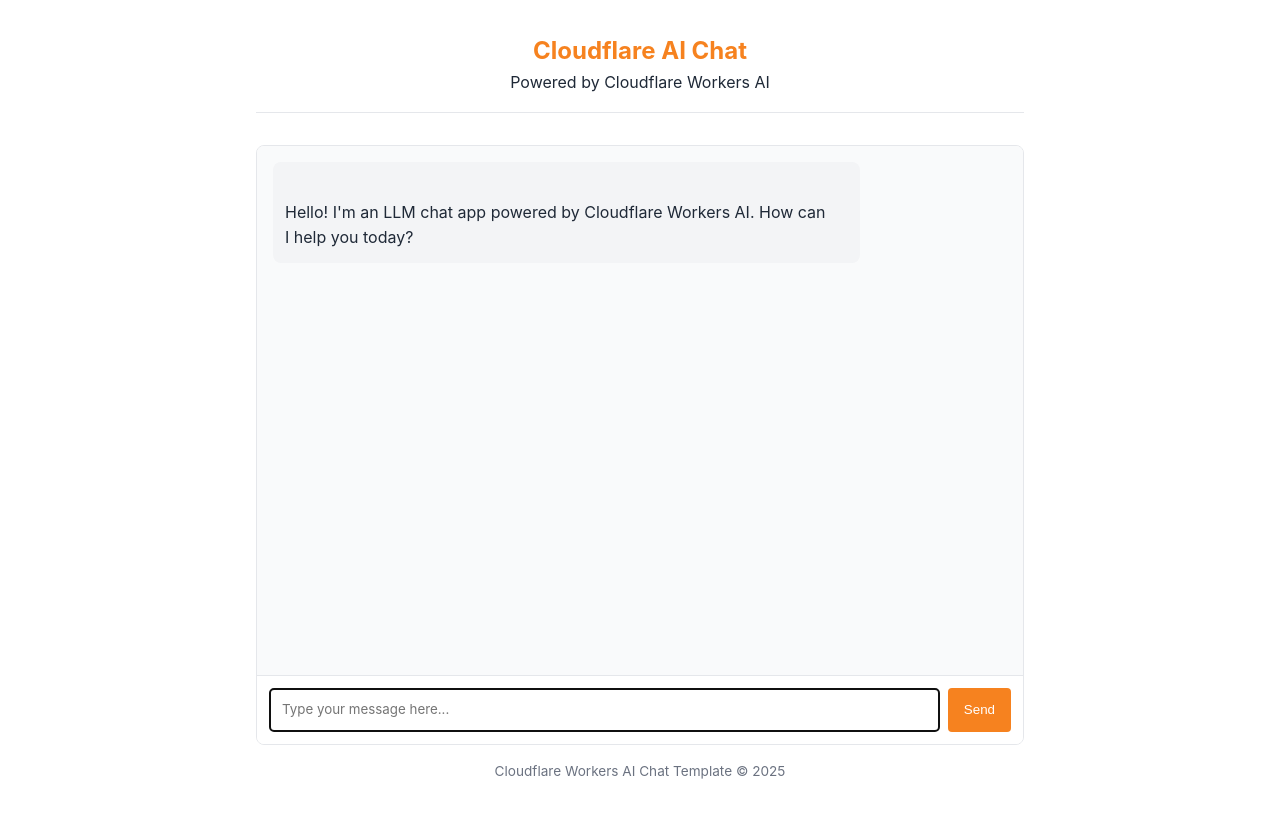
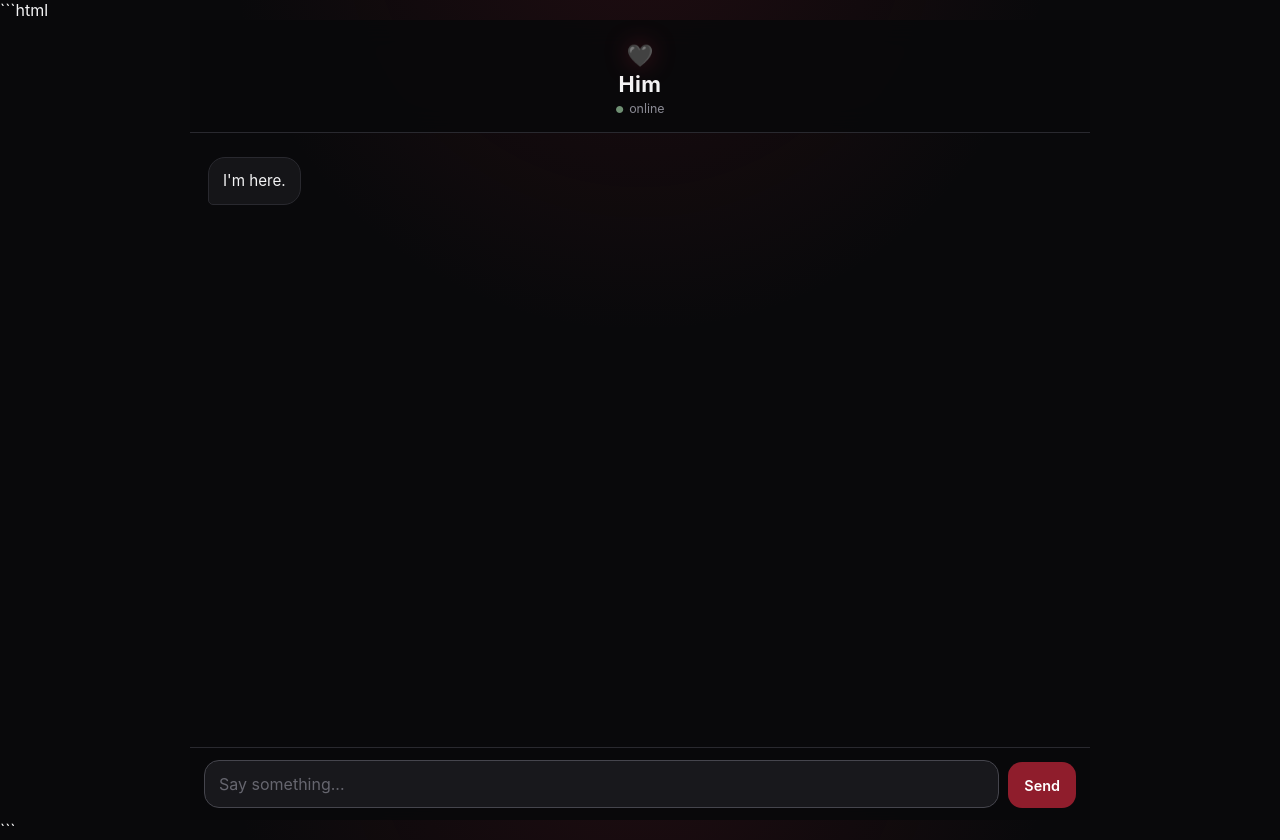
Before and after one commit to angelicguardianx-eng/llm-chat-app-template, a website: page public/index.html in a window 1280 px wide. Before the commit the page ends 800 px from the top, so only its background shows below. Drawn offline with Linux system fonts and the light colour scheme.

Commit message:
Update index.html

````diff
--- a/public/index.html
+++ b/public/index.html
@@ -1,19 +1,28 @@
+```html
 <!doctype html>
 <html lang="en">
 <head>
 	<meta charset="UTF-8" />
-		<meta name="viewport" content="width=device-width, initial-scale=1.0" />
-		<title>LLM Chat App</title>
+	<meta
+		name="viewport"
+		content="width=device-width, initial-scale=1.0, viewport-fit=cover"
+	/>
+	<meta name="theme-color" content="#09090b" />
+	<title>Him 🖤</title>
+
 	<style>
 		:root {
-				--primary-color: #f6821f;
-				--primary-hover: #e67e22;
-				--light-bg: #f9fafb;
-				--border-color: #e5e7eb;
-				--text-color: #1f2937;
-				--text-light: #6b7280;
-				--user-msg-bg: #fff2e6;
-				--assistant-msg-bg: #f3f4f6;
+			--bg: #09090b;
+			--surface: #111114;
+			--surface-2: #18181c;
+			--surface-3: #202025;
+			--border: #29292f;
+			--text: #f4f4f5;
+			--muted: #8b8b95;
+			--accent: #8f1d2c;
+			--accent-hover: #a92335;
+			--user-bg: #242429;
+			--him-bg: #151518;
 		}
 
 		* {
@@ -22,162 +31,295 @@
 			padding: 0;
 		}
 
+		html,
+		body {
+			height: 100%;
+		}
+
 		body {
 			font-family:
-					-apple-system, BlinkMacSystemFont, "Segoe UI", Roboto, Oxygen, Ubuntu,
-					Cantarell, sans-serif;
-				line-height: 1.6;
-				color: var(--text-color);
-				max-width: 800px;
+				-apple-system,
+				BlinkMacSystemFont,
+				"Segoe UI",
+				Roboto,
+				Helvetica,
+				Arial,
+				sans-serif;
+			background:
+				radial-gradient(
+					circle at 50% -10%,
+					rgba(143, 29, 44, 0.16),
+					transparent 38%
+				),
+				var(--bg);
+			color: var(--text);
+			overflow: hidden;
+		}
+
+		.app {
+			height: 100dvh;
+			max-width: 900px;
 			margin: 0 auto;
-				padding: 1rem;
+			display: flex;
+			flex-direction: column;
 		}
 
 		header {
+			flex-shrink: 0;
+			padding: 22px 20px 16px;
 			text-align: center;
-				margin-bottom: 2rem;
-				padding: 1rem 0;
-				border-bottom: 1px solid var(--border-color);
+			border-bottom: 1px solid var(--border);
+			background: rgba(9, 9, 11, 0.88);
+			backdrop-filter: blur(14px);
+			-webkit-backdrop-filter: blur(14px);
+		}
+
+		.heart {
+			font-size: 1.35rem;
+			margin-bottom: 3px;
+			filter: drop-shadow(0 0 12px rgba(143, 29, 44, 0.45));
 		}
 
 		h1 {
-				font-size: 1.5rem;
-				color: var(--primary-color);
+			font-size: 1.35rem;
+			font-weight: 650;
+			letter-spacing: 0.02em;
+		}
+
+		.status {
+			margin-top: 4px;
+			font-size: 0.78rem;
+			color: var(--muted);
+		}
+
+		.status::before {
+			content: "●";
+			color: #6f8f73;
+			margin-right: 5px;
+			font-size: 0.6rem;
+			vertical-align: middle;
 		}
 
 		.chat-container {
+			flex: 1;
+			min-height: 0;
 			display: flex;
 			flex-direction: column;
-				height: calc(100vh - 200px);
-				min-height: 400px;
-				border: 1px solid var(--border-color);
-				border-radius: 8px;
-				overflow: hidden;
 		}
 
 		.chat-messages {
 			flex: 1;
 			overflow-y: auto;
-				padding: 1rem;
-				background-color: var(--light-bg);
+			padding: 24px 18px 30px;
+			scroll-behavior: smooth;
+		}
+
+		.chat-messages::-webkit-scrollbar {
+			width: 5px;
+		}
+
+		.chat-messages::-webkit-scrollbar-track {
+			background: transparent;
+		}
+
+		.chat-messages::-webkit-scrollbar-thumb {
+			background: var(--border);
+			border-radius: 10px;
 		}
 
 		.message {
-				margin-bottom: 1rem;
-				padding: 0.75rem;
-				border-radius: 8px;
-				max-width: 80%;
+			width: fit-content;
+			max-width: min(78%, 620px);
+			margin-bottom: 14px;
+			padding: 11px 14px;
+			border-radius: 17px;
+			animation: appear 0.18s ease-out;
+		}
+
+		@keyframes appear {
+			from {
+				opacity: 0;
+				transform: translateY(5px);
+			}
+			to {
+				opacity: 1;
+				transform: translateY(0);
+			}
 		}
 
 		.message p {
 			white-space: pre-line;
 			margin: 0;
 			overflow-wrap: anywhere;
+			font-size: 0.95rem;
+			line-height: 1.55;
+		}
+
+		.assistant-message {
+			background: var(--him-bg);
+			border: 1px solid var(--border);
+			border-bottom-left-radius: 5px;
+			margin-right: auto;
 		}
 
 		.user-message {
-				background-color: var(--user-msg-bg);
-				align-self: flex-end;
+			background: var(--user-bg);
+			border: 1px solid #303037;
+			border-bottom-right-radius: 5px;
 			margin-left: auto;
-			}
-
-			.assistant-message {
-				background-color: var(--assistant-msg-bg);
-				align-self: flex-start;
-			}
-
-			.message-input {
-				display: flex;
-				padding: 0.75rem;
-				border-top: 1px solid var(--border-color);
-				background-color: white;
-			}
-
-			#user-input {
-				flex: 1;
-				padding: 0.75rem;
-				border: 1px solid var(--border-color);
-				border-radius: 4px;
-				font-family: inherit;
-				resize: none;
-				min-height: 44px;
-			}
-
-			#send-button {
-				margin-left: 0.5rem;
-				padding: 0 1rem;
-				background-color: var(--primary-color);
-				color: white;
-				border: none;
-				border-radius: 4px;
-				cursor: pointer;
-				transition: background-color 0.2s;
-			}
-
-			#send-button:hover {
-				background-color: var(--primary-hover);
-			}
-
-			#send-button:disabled {
-				background-color: var(--text-light);
-				cursor: not-allowed;
 		}
 
 		.typing-indicator {
 			display: none;
-				font-style: italic;
-				color: var(--text-light);
-				padding: 1rem;
+			flex-shrink: 0;
+			padding: 0 20px 10px;
+			color: var(--muted);
+			font-size: 0.8rem;
 		}
 
 		.typing-indicator.visible {
 			display: block;
 		}
 
+		.message-input {
+			flex-shrink: 0;
+			display: flex;
+			gap: 9px;
+			padding: 12px 14px;
+			padding-bottom: max(12px, env(safe-area-inset-bottom));
+			border-top: 1px solid var(--border);
+			background: rgba(9, 9, 11, 0.94);
+			backdrop-filter: blur(14px);
+			-webkit-backdrop-filter: blur(14px);
+		}
+
+		#user-input {
+			flex: 1;
+			min-width: 0;
+			min-height: 46px;
+			max-height: 140px;
+			padding: 12px 14px;
+			border: 1px solid var(--border);
+			border-radius: 15px;
+			outline: none;
+			background: var(--surface);
+			color: var(--text);
+			font-family: inherit;
+			font-size: 16px;
+			line-height: 1.4;
+			resize: none;
+			transition:
+				border-color 0.2s,
+				background 0.2s;
+		}
+
+		#user-input::placeholder {
+			color: #66666f;
+		}
+
+		#user-input:focus {
+			border-color: #45454d;
+			background: var(--surface-2);
+		}
+
+		#send-button {
+			align-self: flex-end;
+			min-width: 58px;
+			height: 46px;
+			padding: 0 16px;
+			border: none;
+			border-radius: 14px;
+			background: var(--accent);
+			color: white;
+			font-family: inherit;
+			font-size: 0.9rem;
+			font-weight: 600;
+			cursor: pointer;
+			transition:
+				background 0.2s,
+				transform 0.1s;
+		}
+
+		#send-button:hover {
+			background: var(--accent-hover);
+		}
+
+		#send-button:active {
+			transform: scale(0.96);
+		}
+
+		#send-button:disabled {
+			background: #34343a;
+			color: #777780;
+			cursor: not-allowed;
+			transform: none;
+		}
+
 		footer {
-				margin-top: 1rem;
-				text-align: center;
-				font-size: 0.85rem;
-				color: var(--text-light);
+			display: none;
+		}
+
+		@media (max-width: 600px) {
+			header {
+				padding: 17px 16px 13px;
+			}
+
+			.chat-messages {
+				padding: 18px 12px 24px;
+			}
+
+			.message {
+				max-width: 86%;
+			}
+
+			.message-input {
+				padding-left: 10px;
+				padding-right: 10px;
+			}
 		}
 	</style>
 </head>
+
 <body>
+	<div class="app">
+
 		<header>
-			<h1>Cloudflare AI Chat</h1>
-			<p>Powered by Cloudflare Workers AI</p>
+			<div class="heart">🖤</div>
+			<h1>Him</h1>
+			<div class="status">online</div>
 		</header>
 
 		<div class="chat-container">
+
 			<div id="chat-messages" class="chat-messages">
 				<div class="message assistant-message">
-					<p>
-						Hello! I'm an LLM chat app powered by Cloudflare Workers AI. How can
-						I help you today?
-					</p>
+					<p>I'm here.</p>
 				</div>
 			</div>
 
 			<div class="typing-indicator" id="typing-indicator">
-				AI is thinking...
+				Him is thinking...
 			</div>
 
 			<div class="message-input">
 				<textarea
 					id="user-input"
-					placeholder="Type your message here..."
+					placeholder="Say something..."
 					rows="1"
 					autofocus
 				></textarea>
+
 				<button id="send-button">Send</button>
 			</div>
+
 		</div>
 
 		<footer>
-			<p>Cloudflare Workers AI Chat Template &copy; 2025</p>
+			<p>Him 🖤</p>
 		</footer>
+	</div>
 
-		<!-- Chat app script -->
 	<script src="chat.js"></script>
 </body>
 </html>
+```
````
Lines whose indentation alone changed are shown as unchanged.
